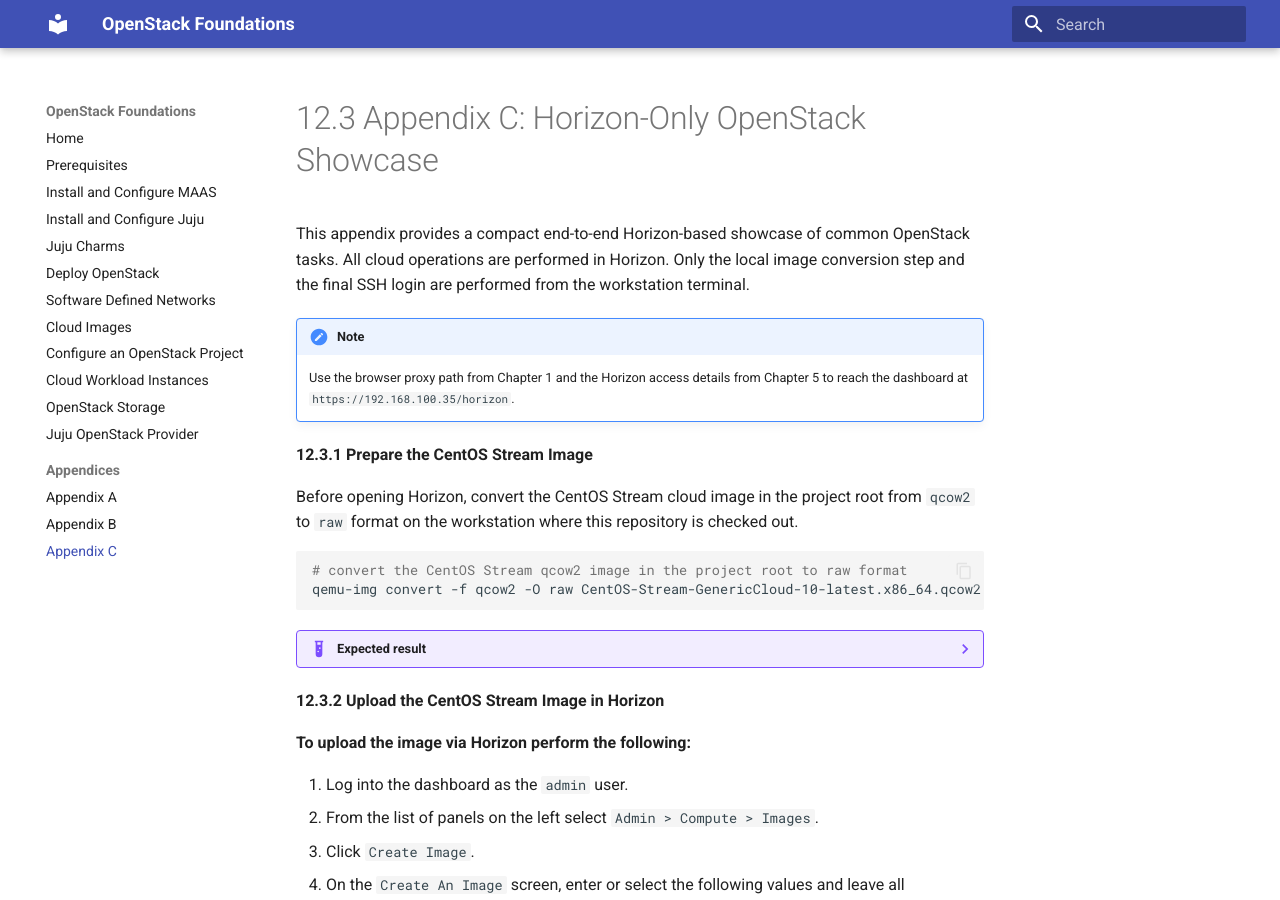
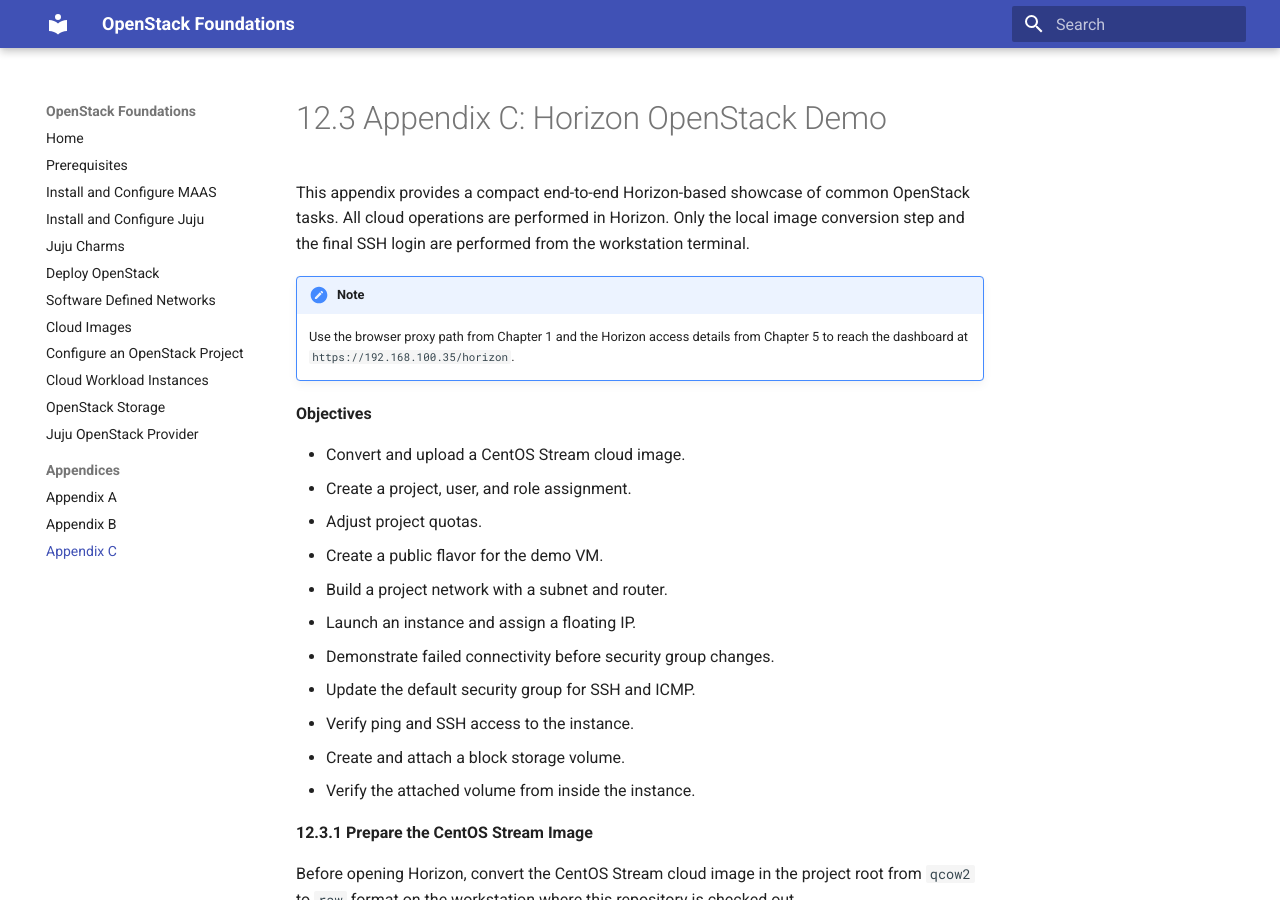
Before and after one commit to radumoisan/canonical-openstack-foundations, an MkDocs documentation site: the page built from docs/appending_c.md, in a window 1280 px wide and 900 px high. Built offline with MkDocs 1.6.1 and Material for MkDocs 9.7.7, drawn with Linux system fonts in a browser that asks for light colours.

Commit message:
Polish Appendix C intro

```diff
--- a/docs/appending_c.md
+++ b/docs/appending_c.md
@@ -1,9 +1,23 @@
-# 12.3 Appendix C: Horizon-Only OpenStack Showcase
+# 12.3 Appendix C: Horizon OpenStack Demo
 
 This appendix provides a compact end-to-end Horizon-based showcase of common OpenStack tasks. All cloud operations are performed in Horizon. Only the local image conversion step and the final SSH login are performed from the workstation terminal.
 
 !!! note
     Use the browser proxy path from Chapter 1 and the Horizon access details from Chapter 5 to reach the dashboard at `https://192.168.100.35/horizon`.
+
+**Objectives**
+
+- Convert and upload a CentOS Stream cloud image.
+- Create a project, user, and role assignment.
+- Adjust project quotas.
+- Create a public flavor for the demo VM.
+- Build a project network with a subnet and router.
+- Launch an instance and assign a floating IP.
+- Demonstrate failed connectivity before security group changes.
+- Update the default security group for SSH and ICMP.
+- Verify ping and SSH access to the instance.
+- Create and attach a block storage volume.
+- Verify the attached volume from inside the instance.
 
 **12.3.1 Prepare the CentOS Stream Image**
 
```
